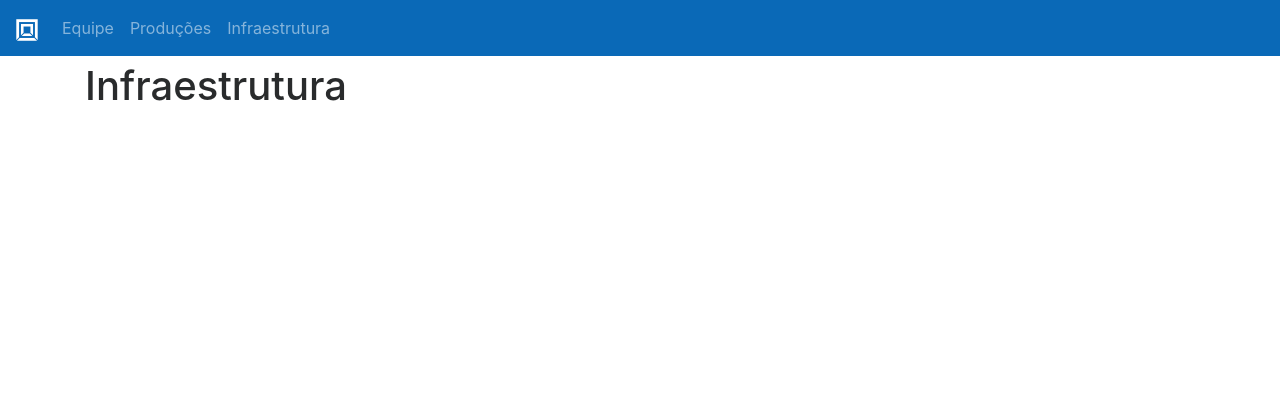
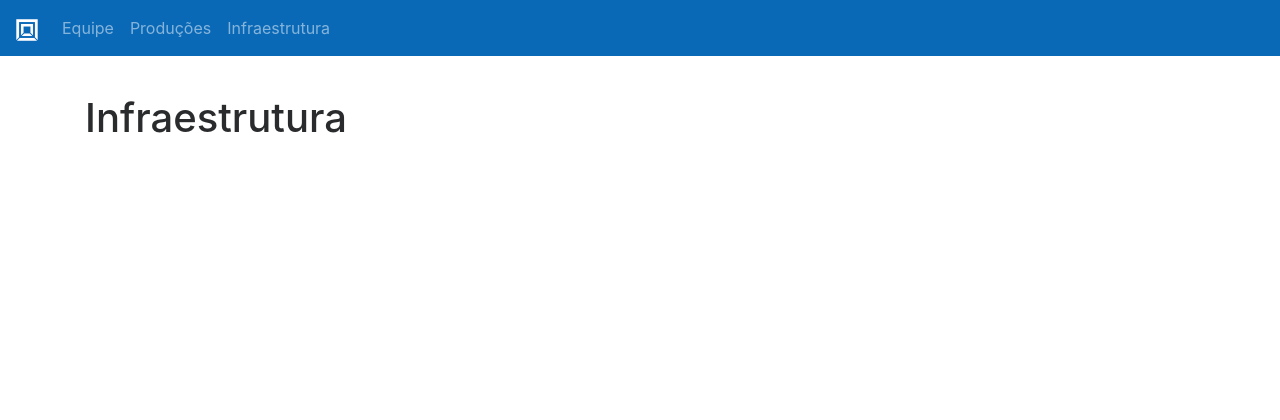
Before and after one commit to comcidis/comcidis-portal, a Django app: page /infrastructure/ in a window 1280 px wide. Shown: the top 420 px of the page. Run offline with Django 3.2, Linux system fonts and the light colour scheme; data that the repository does not hold is empty; some libraries are stand-ins or nearby versions.

Commit message:
Fix infrastructure margin on header

```diff
--- a/infrastructure/templates/infrastructure/index.html
+++ b/infrastructure/templates/infrastructure/index.html
@@ -1,7 +1,7 @@
 {% extends 'base.html' %}
 
 {% block content %}
-<div class="container mt-3 mb-5 pb-5">
+<div class="container mt-5 mb-5 pb-5">
   <h1>Infraestrutura</h1>
 
   <div class="card-deck">
```
